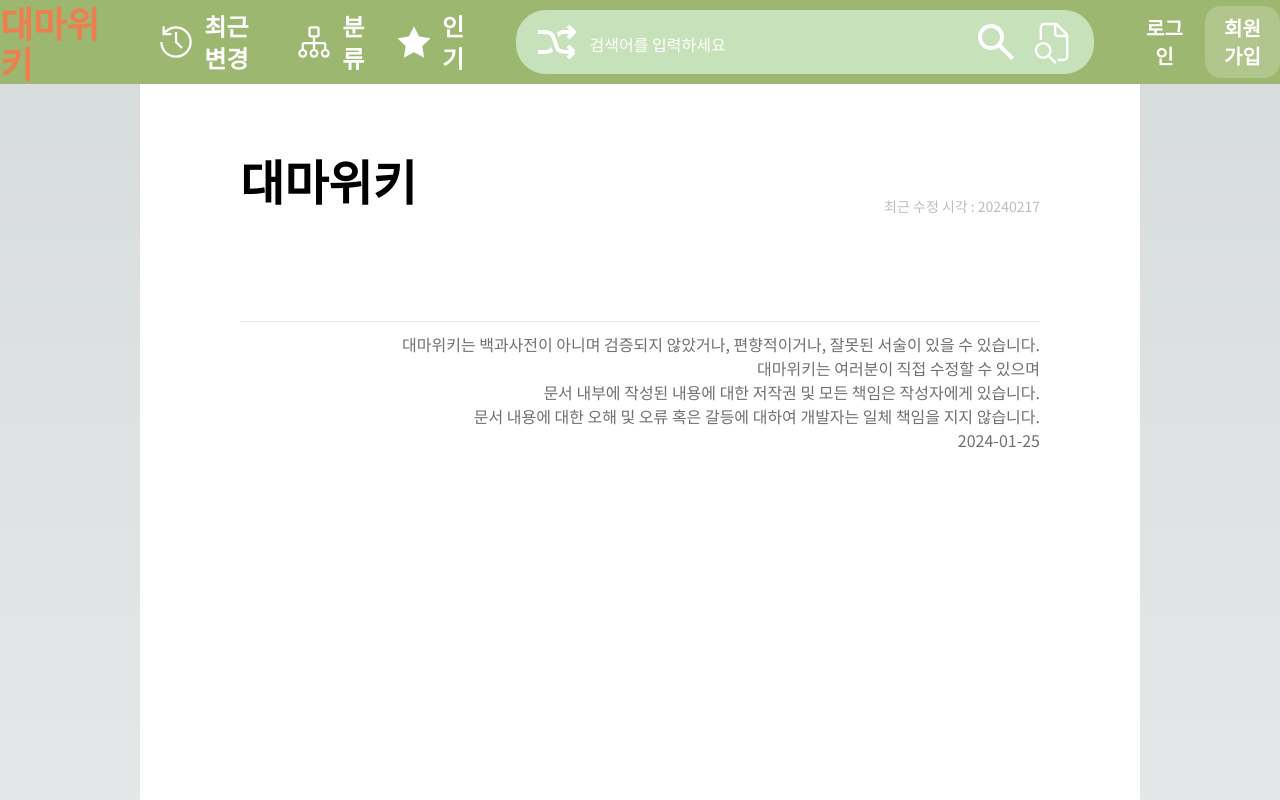
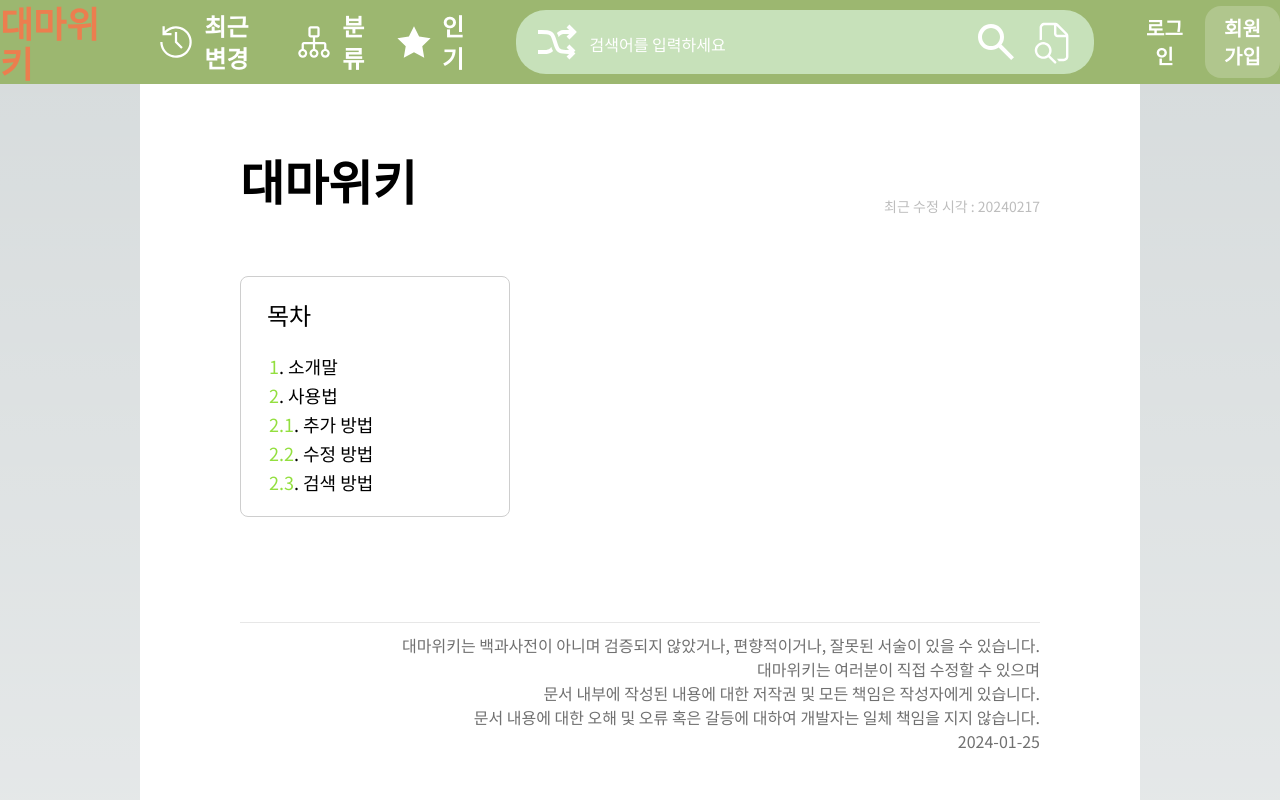
Before and after one commit to Daemawiki/Claudia, a Next.js app: page / in a window 1280 px wide. Shown: the top 800 px of the page. Built offline with nearby package versions, Linux system fonts and the light colour scheme.

Commit message:
✨:: 목차 구현

```diff
--- a/src/app/page.tsx
+++ b/src/app/page.tsx
@@ -1,7 +1,9 @@
 import Footer from "@/components/footer/footer";
 import Header from "@/components/header/header";
+import Index from "@/components/index";
 import SideBar from "@/components/sideBar/sideBar";
 import Title from "@/components/title/title";
+import { mainPageIndex } from "@/constant/indexItem";
 
 export default function Home() {
   return (
@@ -10,6 +12,9 @@ export default function Home() {
       <main className="flex min-h-screen justify-center flex-wrap gap-5">
         <div className="flex w-[1000px] bg-white min-h-screen flex-col gap-[60px] px-[100px] py-[60px]">
           <Title title="대마위키" lastModifiedTime={20240217} />
+          <div>
+            <Index index={mainPageIndex} />
+          </div>
           <Footer />
         </div>
         <SideBar />
--- /dev/null
+++ b/src/components/index/index.tsx
@@ -0,0 +1,34 @@
+import { IndexItem } from "@/constant/indexItem";
+import { flattenArray } from "@/utils/flatteAarray";
+import Link from "next/link";
+
+interface IndexProps {
+  index: IndexItem[];
+}
+
+const Index = ({ index }: IndexProps) => {
+  const rernderIndex = (indexObject: IndexItem[]) => {
+    const index = flattenArray(indexObject);
+    console.log(index);
+    return index.map((item, index) => {
+      return (
+        <Link href={`#${item.title}`}>
+          <div className="text-[18px] border-l-2 border-l-transparent hover:border-l-[#93CB56] hover:bg-[#F5F5F5] pl-[10px] hover:cursor-pointer">
+            <span key={index} className="text-[#93DF3F]">
+              {item.index}
+            </span>
+            <span>{`. ${item.title}`}</span>
+          </div>
+        </Link>
+      );
+    });
+  };
+  return (
+    <div className="w-[270px] flex flex-col gap-5 px-4 py-5 border rounded-lg border-[#cecece]">
+      <span className="font-medium text-[24px] pl-[10px]">목차</span>
+      <div className="flex flex-col gap-[2px]">{rernderIndex(index)}</div>
+    </div>
+  );
+};
+
+export default Index;
```
